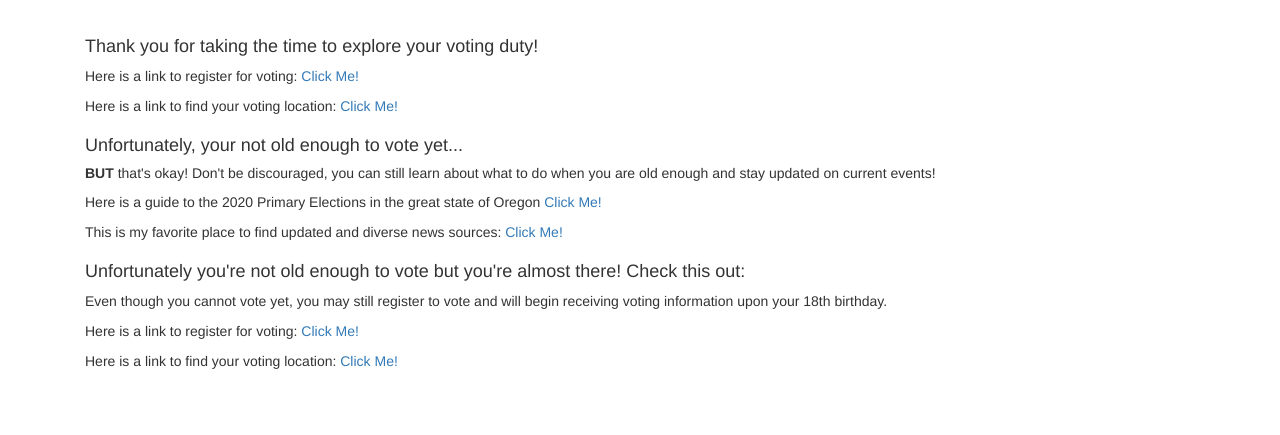
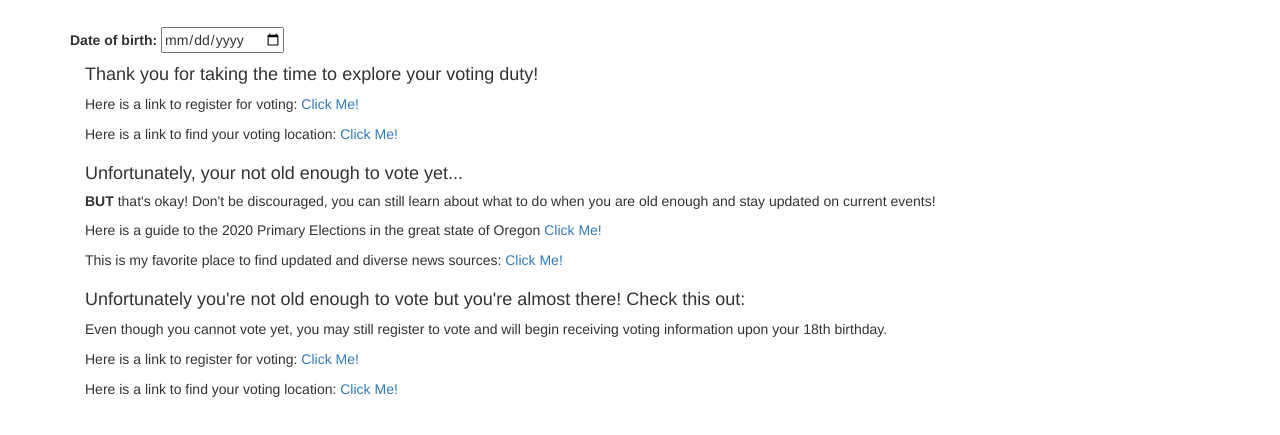
Before and after one commit to MPetersen89/voting-site, a plain HTML site: page index.html in a window 1280 px wide. Shown: the part 159-594 px from the top of the page. Drawn offline with Linux system fonts and the light colour scheme.

Commit message:
update README.md
Co-authored-by: Michael Petersen <michael_petersen_email@yahoo.com>

```diff
--- a/css/styles.css
+++ b/css/styles.css
@@ -1,3 +1,3 @@
-#over18, #under18, {
+#over18, #under16, #16to18 {
   display: none;
 }
--- a/index.html
+++ b/index.html
@@ -12,6 +12,8 @@
 <body>
   <h1 class="jumbotron">Welcome to our Voting Resources</h1>
   <div class="container">
+    <label for="age">Date of birth:</label>
+    <input id="age" class="container-control" type="date">
     <div id="over18" class="container-fluid">
       <h4>Thank you for taking the time to explore your voting duty!</h4>
       <p>Here is a link to register for voting: <a href="https://sos.oregon.gov/voting/Pages/registration.aspx?lang=en">Click Me!</a></p>
```
Also changed, not shown: 1 other file.
